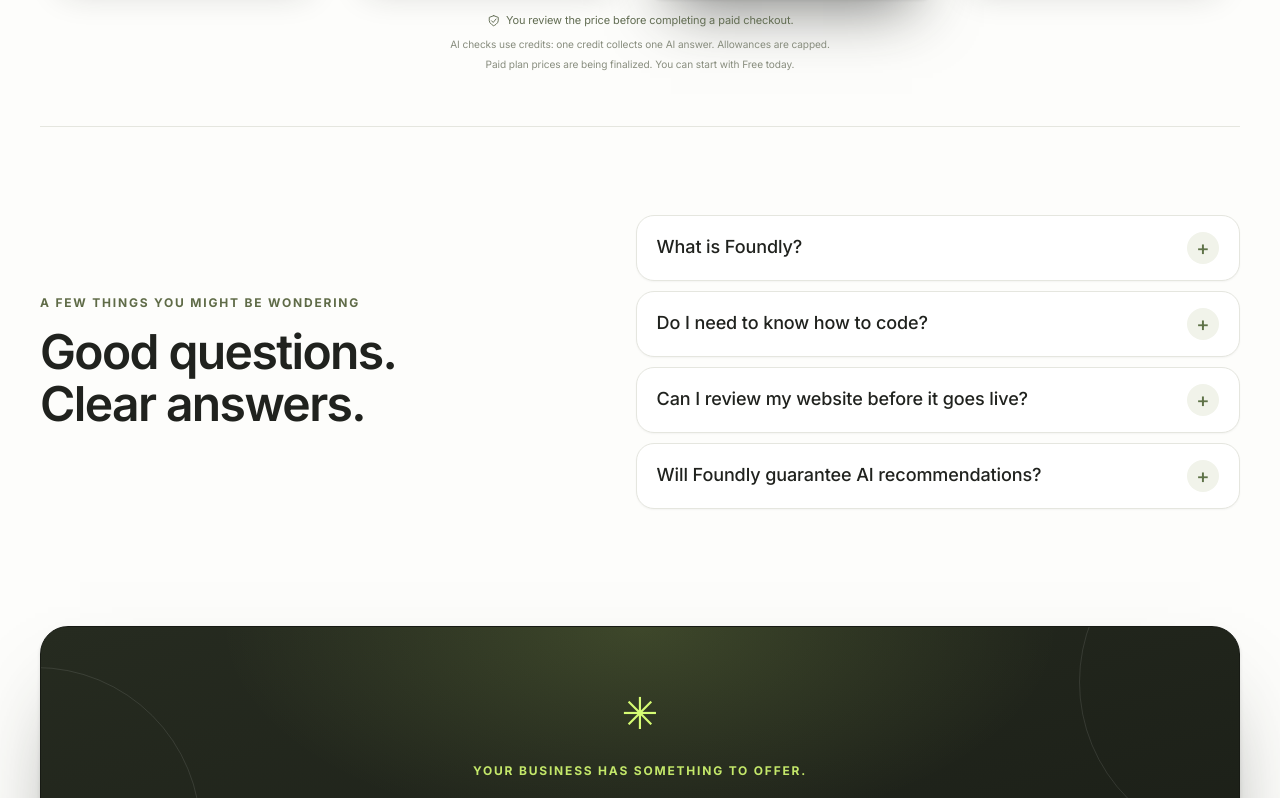
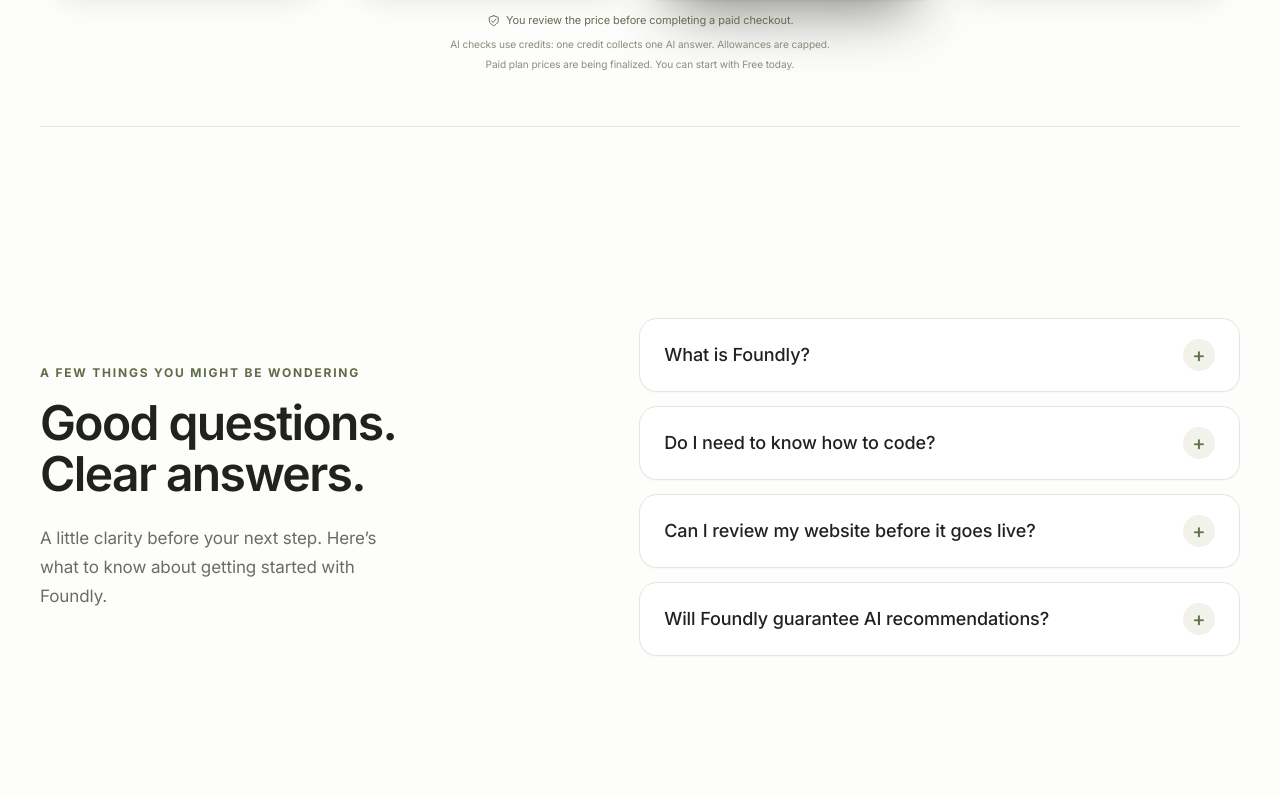
Before and after one commit to Bushra3010/Foundly, a Next.js app: page / in a window 1280 px wide. Shown: the part 5002-5800 px from the top of the page. Built offline with nearby package versions, Linux system fonts and the light colour scheme; no server answers.

Commit message:
Make FAQ section fill one desktop screen

```diff
--- a/src/app/landing.css
+++ b/src/app/landing.css
@@ -3362,7 +3362,17 @@
   .sc-caret { display: none; }
 }
 
-/* The FAQ is short: size it to its content instead of a full screen. */
+/* Give the FAQ the same full-screen rhythm as the other desktop sections. */
+.landing-faq-intro > p:last-child {
+  max-width: 340px;
+  margin: 24px 0 0;
+  color: var(--lp-muted);
+  font-size: 17px;
+  line-height: 1.7;
+}
+
 @media (min-width: 900px) and (min-height: 520px) {
-  #faq.landing-fit { min-height: 0; padding-top: 88px; padding-bottom: 88px; }
-}
+  #faq .landing-faq { gap: clamp(40px, 6vw, 96px); }
+  #faq .landing-faq > div:last-child { gap: 14px; }
+  #faq .landing-faq details { padding: clamp(18px, 2.5vh, 28px) 24px; }
+}
--- a/src/app/page.tsx
+++ b/src/app/page.tsx
@@ -61,7 +61,7 @@
         </div></section>
         <section id="how-it-works" className="landing-section landing-fit"><div className="fit-body landing-process"><div><p className="landing-eyebrow">FROM IDEA TO ONLINE</p><h2>A little setup.<br />A whole new start.</h2><p>You don’t need to know where to begin.<br />We’ll walk you through it.</p><Link href="/signup" className="landing-text-link">Let’s get you started <Icon name="arrow" size={18} /></Link></div><LandingProcess /></div></section>
         <LandingPricing />
-        <section id="faq" className="landing-section landing-fit"><div className="fit-body landing-faq"><div><p className="landing-eyebrow">A FEW THINGS YOU MIGHT BE WONDERING</p><h2>Good questions.<br />Clear answers.</h2></div><div>{[{q:"What is Foundly?",a:"Foundly is a workspace for managing your business’s online presence. Create a business profile, build and publish a website, and review how supported AI answers mention your business."},{q:"Do I need to know how to code?",a:"No. Start with your business details, review your website draft, and make edits before publishing. The setup guides you through each step."},{q:"Can I review my website before it goes live?",a:"Yes. Your website begins as a draft. You can preview and edit it before choosing to publish."},{q:"Will Foundly guarantee AI recommendations?",a:"No. AI answers can change, and mentions or rankings aren’t guaranteed. Foundly shows observed results and saved evidence so you can understand what was found."}].map(item=><details key={item.q}><summary>{item.q}<span aria-hidden="true">+</span></summary><p>{item.a}</p></details>)}</div></div></section>
+        <section id="faq" className="landing-section landing-fit" aria-labelledby="faq-title"><div className="fit-body landing-faq"><div className="landing-faq-intro"><p className="landing-eyebrow">A FEW THINGS YOU MIGHT BE WONDERING</p><h2 id="faq-title">Good questions.<br />Clear answers.</h2><p>A little clarity before your next step. Here’s what to know about getting started with Foundly.</p></div><div>{[{q:"What is Foundly?",a:"Foundly is a workspace for managing your business’s online presence. Create a business profile, build and publish a website, and review how supported AI answers mention your business."},{q:"Do I need to know how to code?",a:"No. Start with your business details, review your website draft, and make edits before publishing. The setup guides you through each step."},{q:"Can I review my website before it goes live?",a:"Yes. Your website begins as a draft. You can preview and edit it before choosing to publish."},{q:"Will Foundly guarantee AI recommendations?",a:"No. AI answers can change, and mentions or rankings aren’t guaranteed. Foundly shows observed results and saved evidence so you can understand what was found."}].map(item=><details key={item.q}><summary>{item.q}<span aria-hidden="true">+</span></summary><p>{item.a}</p></details>)}</div></div></section>
         <div className="landing-fit landing-last"><div className="fit-body"><section className="landing-final"><span className="final-spark" aria-hidden="true">✳</span><p className="landing-eyebrow">YOUR BUSINESS HAS SOMETHING TO OFFER.</p><h2>Let’s make it<br />easier to find.</h2><div className="final-buttons"><Link href="/signup" className="landing-button lime">Get started with Foundly <Icon name="arrow" size={18} /></Link><a href="#ai-answers" className="landing-button ghost">See AI answers</a></div><p>Your business. Your story. Your next chapter.</p></section></div></div>
         <FitSections />
       </main>
```
